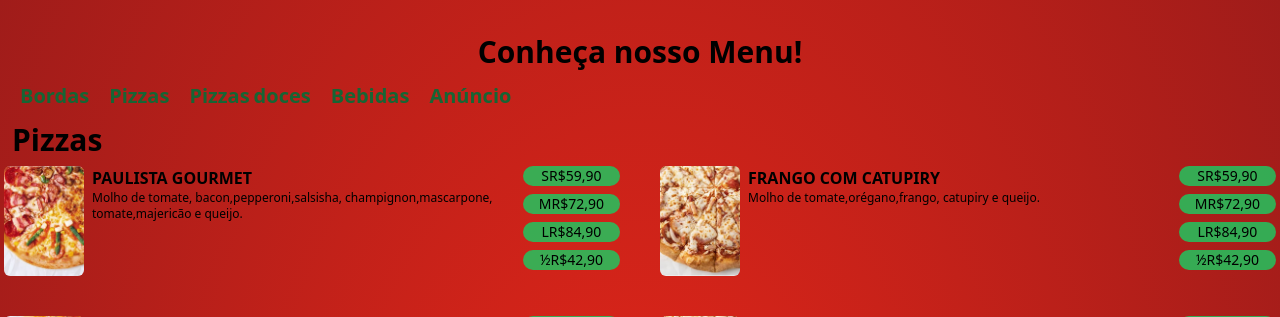
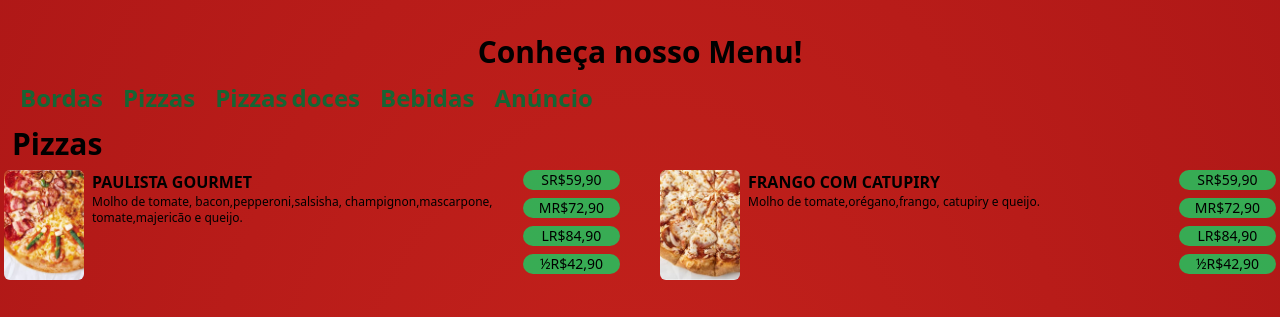
Before and after one commit to Mario-Luis/MarioPizzaria, a website: page index.html in a window 1280 px wide. Shown: the part 402-719 px from the top of the page. Drawn offline with Linux system fonts and the light colour scheme.

Commit message:
MarioPizzaria

```diff
--- a/index.html
+++ b/index.html
@@ -21,11 +21,11 @@
         Conheça nosso Menu!
     </h2>
     <div class="flex px-5 mr-5 font-bold text-xl gap-5 overflow-x-scroll [&::-webkit-scrollbar]:hidden">
-        <a href="#bordas" class="text-green-800">Bordas</a>
-        <a href="#pizzas" class="text-green-800">Pizzas</a>
-        <a href="#pizzas doces" class=" text-green-800"><div class="flex gap-1"><div>Pizzas</div><div>doces</div></div></a>
-        <a class="text-green-800" href="#bebidas">Bebidas</a>
-        <a class="text-green-800" href="#anuncio">Anúncio</a>
+        <a href="#bordas" class="text-green-800 text-2xl">Bordas</a>
+        <a href="#pizzas" class="text-green-800 text-2xl">Pizzas</a>
+        <a href="#pizzas doces" class=" text-green-800 text-2xl"><div class="flex gap-1"><div>Pizzas</div><div>doces</div></div></a>
+        <a class="text-green-800 text-2xl" href="#bebidas">Bebidas</a>
+        <a class="text-green-800 text-2xl" href="#anuncio">Anúncio</a>
     </div>
     <div id="menu">
         <h2 id="pizzas" class="text-2xl font-bold ml-3 mt-3 mb-2 md:text-3xl">
--- a/styles/styles.css
+++ b/styles/styles.css
@@ -4,5 +4,5 @@
 
 
 body{
-    background-image: radial-gradient(#e52619,#911a1a);
+    background-image: radial-gradient(#c5221c,#ab1616);
 }
```
Also changed, not shown: styles/output.css.
